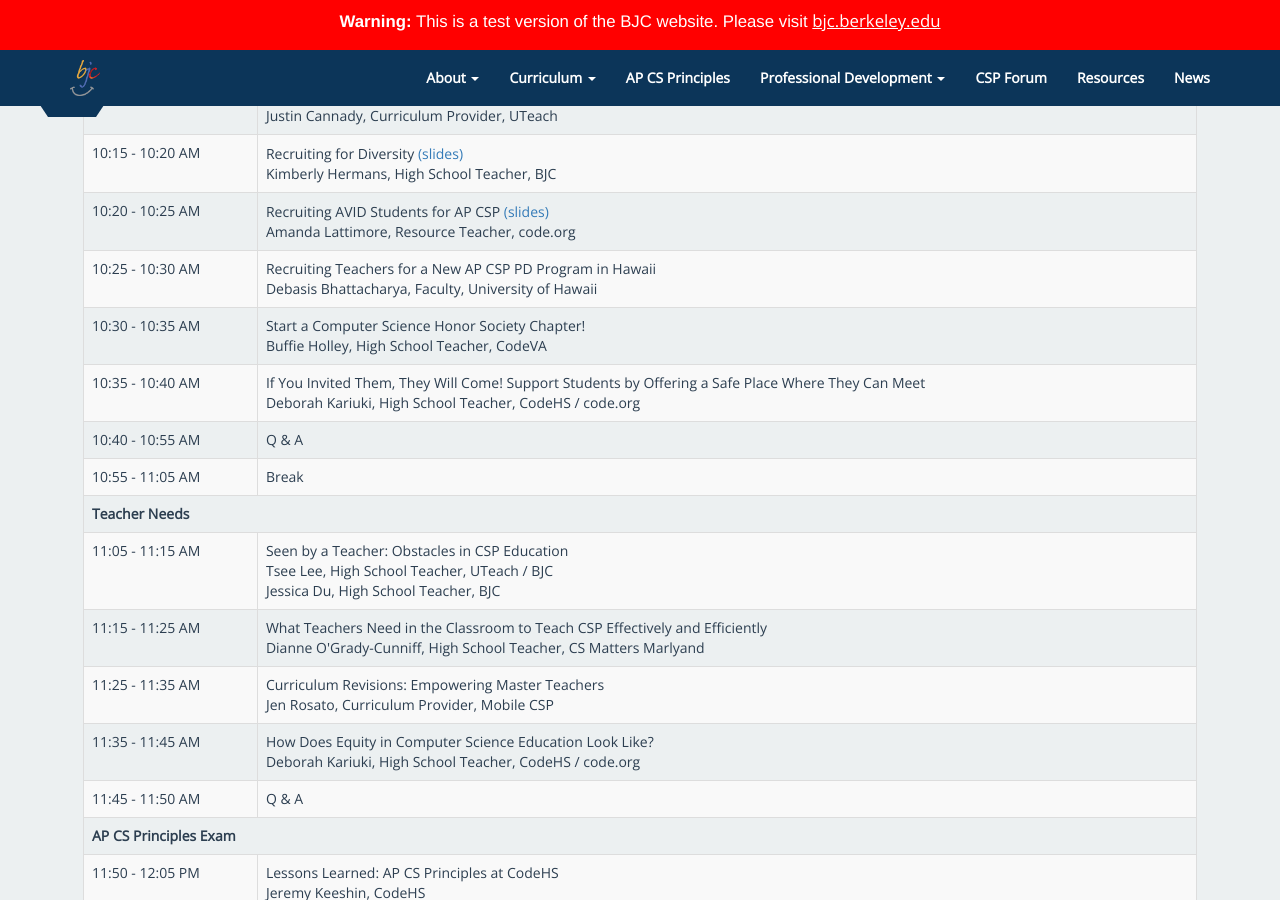
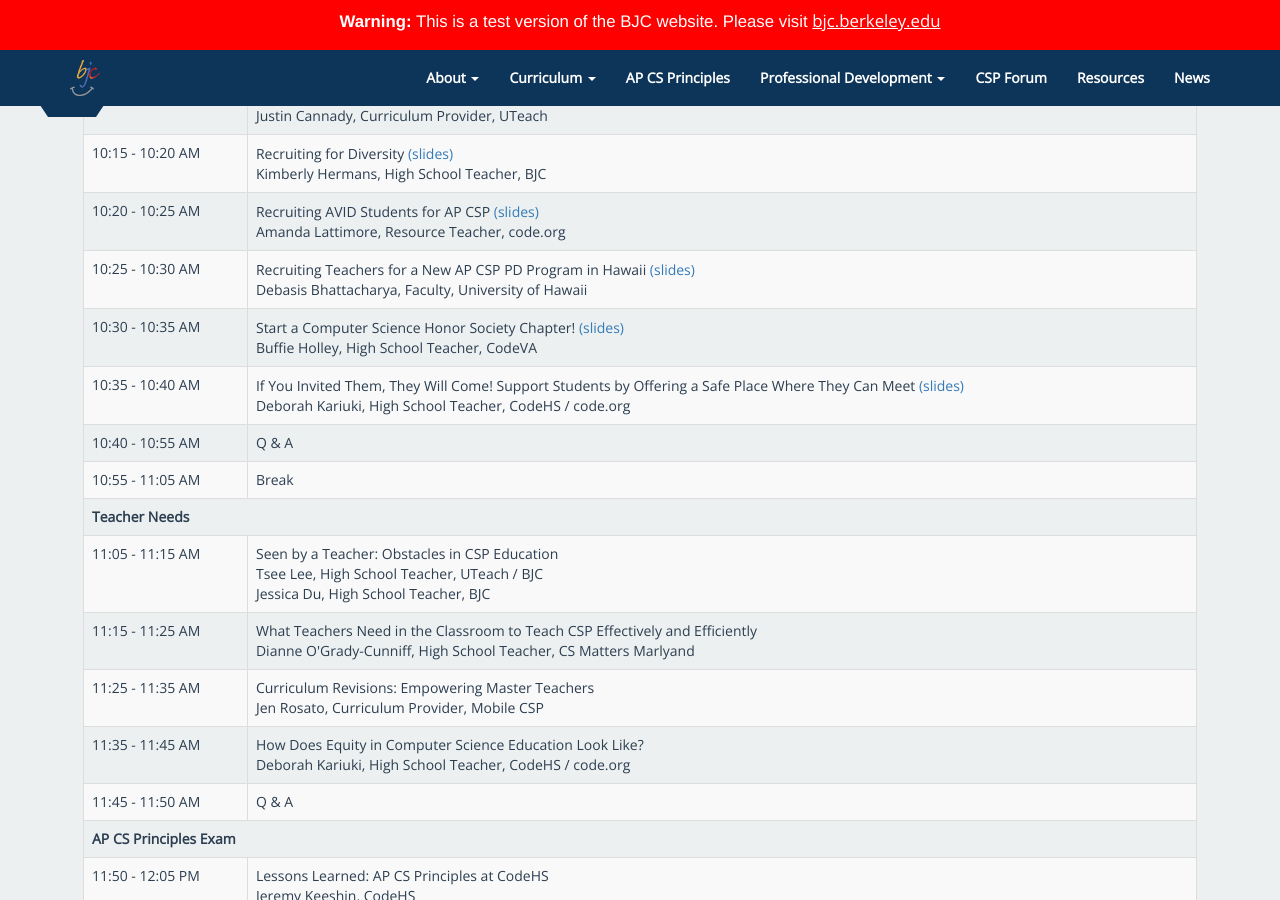
Before and after one commit to beautyjoy/beautyjoy.github.io, a Jekyll site: the page built from sigcse-csp-forum/index.md, in a window 1280 px wide and 900 px high, scrolled down 1961 px. Built offline with Jekyll 4.4.1, drawn with Linux system fonts in a browser that asks for light colours.

Commit message:
Slides from Recruitment Section

```diff
--- a/sigcse-csp-forum/index.md
+++ b/sigcse-csp-forum/index.md
@@ -116,15 +116,15 @@
   </tr>
   <tr>
     <td>10:25 - 10:30 AM</td>
-    <td>Recruiting Teachers for a New AP CSP PD Program in Hawaii<br>Debasis Bhattacharya, Faculty, University of Hawaii</td>
+    <td>Recruiting Teachers for a New AP CSP PD Program in Hawaii <a href="https://drive.google.com/file/d/0B4EVGAjXEk4sUUUwMGwxTWVDNE1ZeGhWajNVTkpxNTZ4QnBn/view?usp=sharing" alt="Slides from Debasis Bhattacharya">(slides)</a><br>Debasis Bhattacharya, Faculty, University of Hawaii</td>
   </tr>
   <tr>
     <td>10:30 - 10:35 AM</td>
-    <td>Start a Computer Science Honor Society Chapter!<br>Buffie Holley, High School Teacher, CodeVA</td>
+    <td>Start a Computer Science Honor Society Chapter! <a href="https://drive.google.com/file/d/0B4EVGAjXEk4sSGtOd0s2RkRHXzlfWXNvSXktN0Y5RFlpYUhV/view?usp=sharing" alt="Slides from Buffie Holley">(slides)</a><br>Buffie Holley, High School Teacher, CodeVA</td>
   </tr>
   <tr>
     <td>10:35 - 10:40 AM</td>
-    <td>If You Invited Them, They Will Come! Support Students by Offering a Safe Place Where They Can Meet<br>Deborah Kariuki, High School Teacher, CodeHS / code.org</td>
+    <td>If You Invited Them, They Will Come! Support Students by Offering a Safe Place Where They Can Meet <a href="https://docs.google.com/presentation/d/1bxlTz1isiXPREdHg5XhhqjdCLpYfMx4KnDBKUiCygBM/edit?usp=sharing" alt="Slides from Deborah Kariuki on Recruitment">(slides)</a><br>Deborah Kariuki, High School Teacher, CodeHS / code.org</td>
   </tr>
   <tr>
     <td>10:40 - 10:55 AM</td>
```
